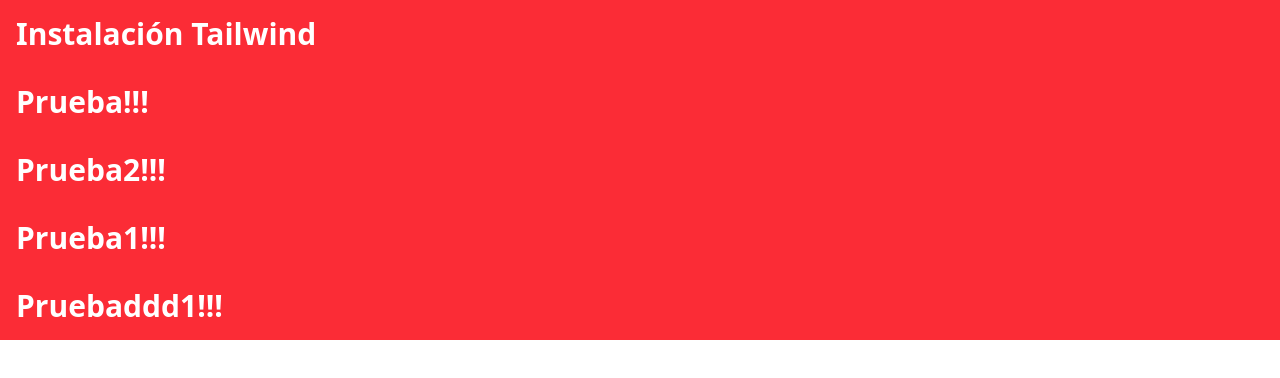
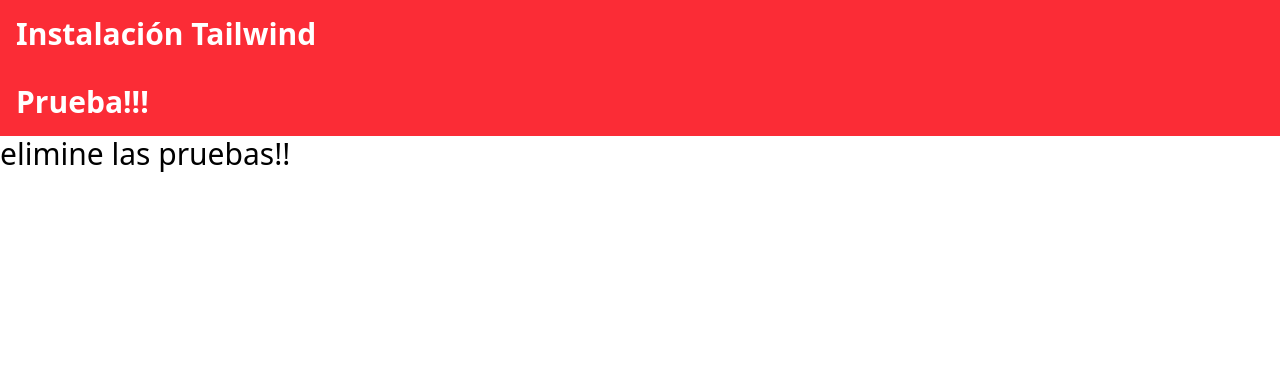
Before and after one commit to allancalero/siteAMT, a website: page index.html in a window 1280 px wide. Drawn offline with Linux system fonts and the light colour scheme.

Commit message:
Update index.html
elimine 3 h

agruegue color negro en h1

```diff
--- a/index.html
+++ b/index.html
@@ -16,19 +16,6 @@
     </h3>
 
 
-    <h2 class="text-3xl font-bold bg-red-500 text-white p-4">
-        Prueba2!!!
-    </h2>
-
-
-    <h2 class="text-3xl font-bold bg-red-500 text-white p-4">
-        Prueba1!!!
-    </h2>
-
-    <h2 class="text-3xl font-bold bg-red-500 text-white p-4">
-        Pruebaddd1!!!
-    </h2>
-
-
+   <h1 class="text-3xl font-regular text-blue">elimine las pruebas!!</h1>
 </body>
 </html>
```
